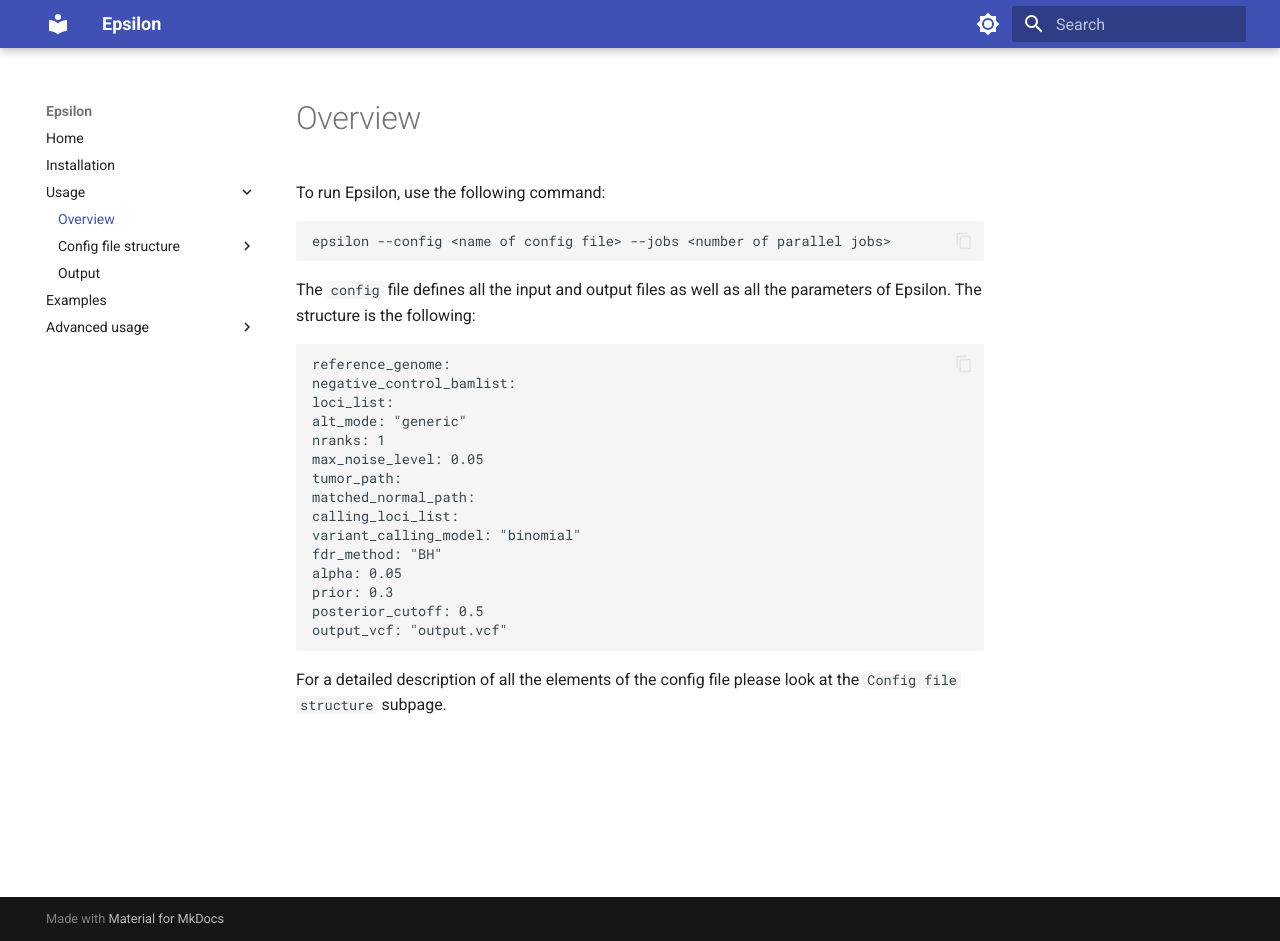
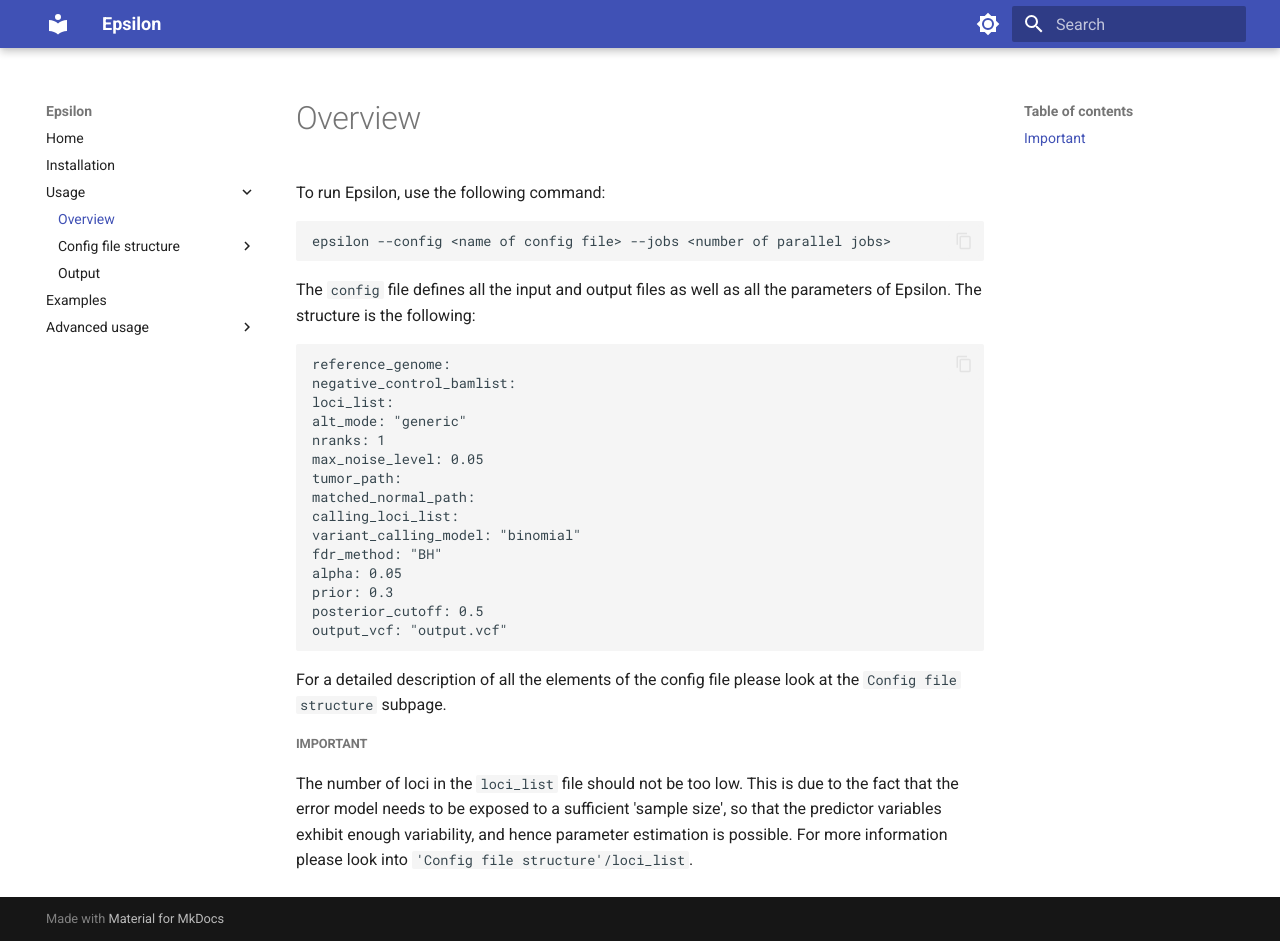
Before and after one commit to JakubLiu/Epsilon, an MkDocs documentation site: the page built from docs/usage/index.md, in a window 1280 px wide and 941 px high. Built offline with MkDocs 1.6.1 and Material for MkDocs 9.7.7, drawn with Linux system fonts in a browser that asks for light colours.

Commit message:
minor update and fix typos

````diff
--- a/docs/usage/index.md
+++ b/docs/usage/index.md
@@ -26,3 +26,7 @@
 ```
 
 For a detailed description of all the elements of the config file please look at the ```Config file structure``` subpage.
+
+
+##### Important
+The number of loci in the ```loci_list``` file should not be too low. This is due to the fact that the error model needs to be exposed to a sufficient 'sample size', so that the predictor variables exhibit enough variability, and hence parameter estimation is possible. For more information please look into ```'Config file structure'/loci_list```.
````
Also changed, not shown: docs/examples.md (+2 -2 lines), docs/index.md (+3 -0 lines), docs/usage/config_struct/loci_list.md (+4 -0 lines), docs/pic.png (added).
